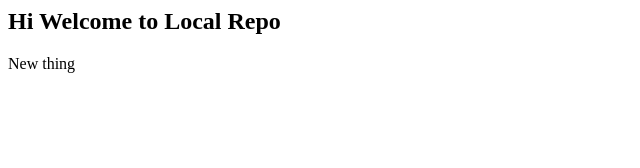
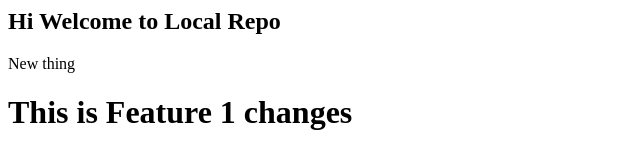
Before and after one commit to HanamantGit/LocalRepo, a plain HTML site: page index.html in a window 1280 px wide. Shown: the whole page, without its empty margins (0-640 px from the left). Drawn offline with Linux system fonts and the light colour scheme.

Commit message:
Adding the feature

```diff
--- a/index.html
+++ b/index.html
@@ -1,2 +1,4 @@
 <h2>Hi Welcome to Local Repo</h2>
 <p1>New thing</p1>
+
+<h1>This is Feature 1 changes</h1>
```
